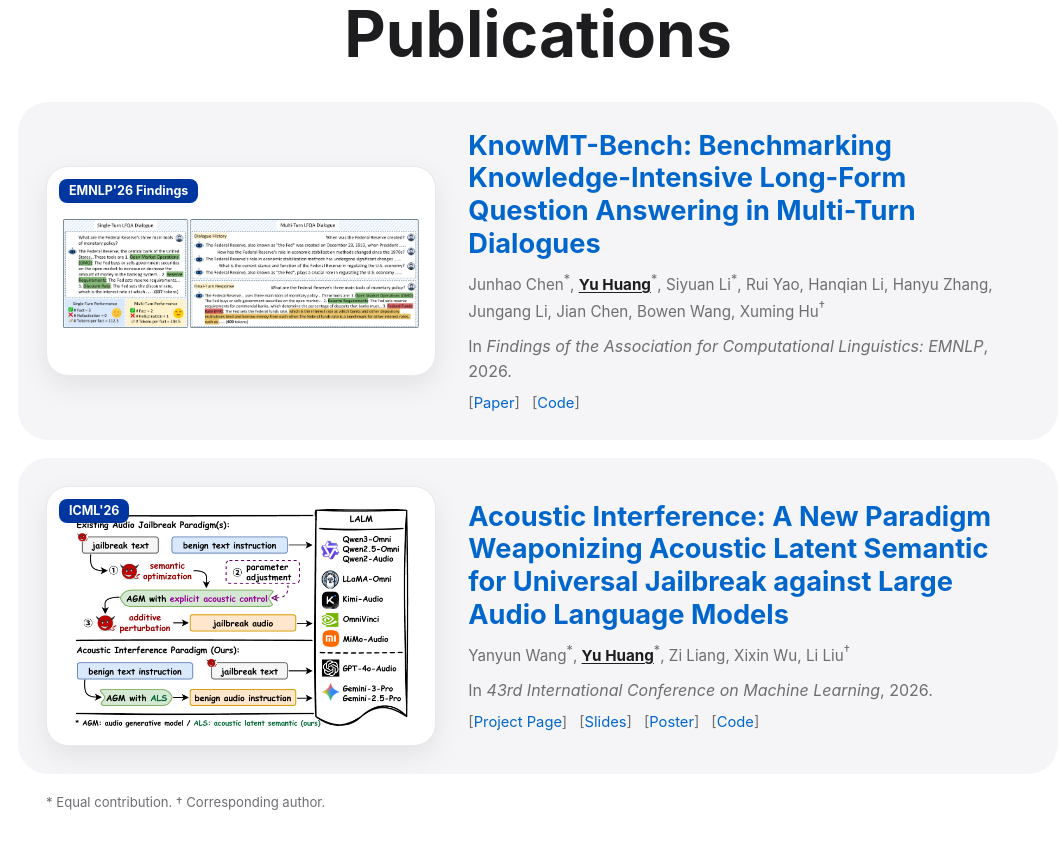
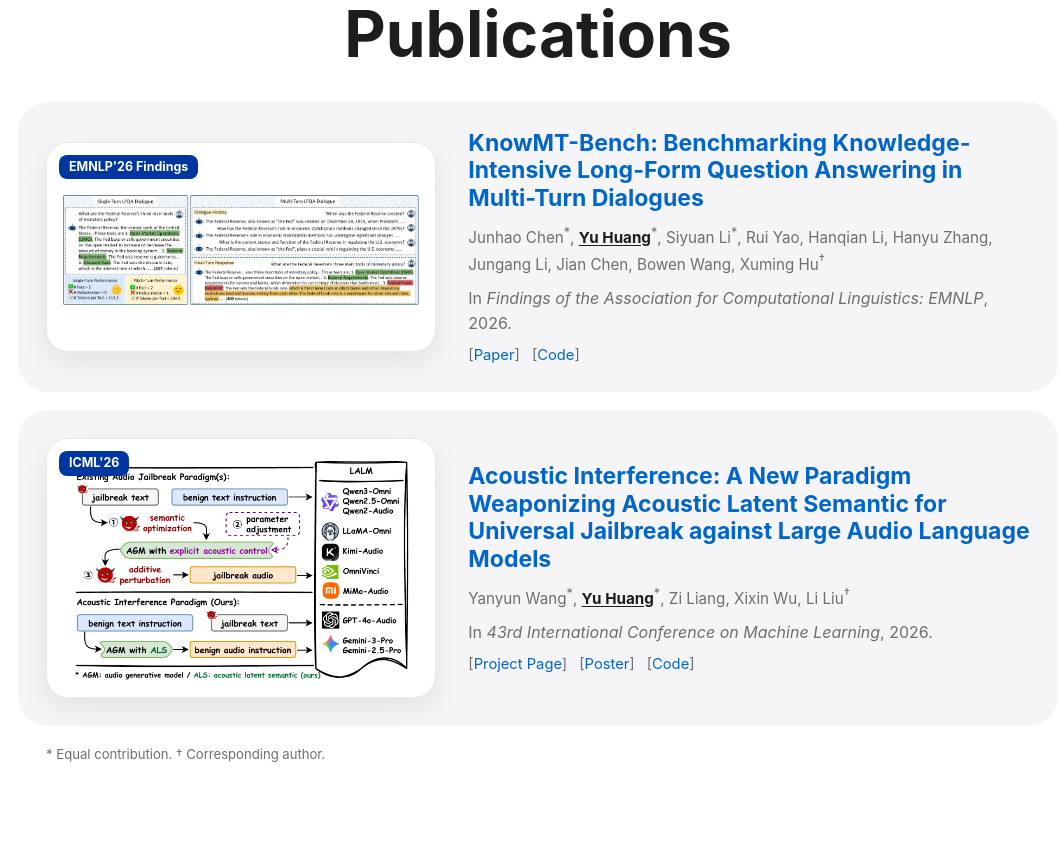
Before and after one commit to hardenyu21/hardenyu21.github.io, a React (Vite) app: page / in a window 1280 px wide. Shown: the part 2440-3288 px from the top of the page, without its empty margins (102-1162 px from the left). Built offline with nearby package versions, Linux system fonts and the light colour scheme.

Commit message:
Refine publication titles and links

```diff
--- a/content/publications.json
+++ b/content/publications.json
@@ -45,7 +45,6 @@
     "year": "2026",
     "links": [
       { "label": "Project Page", "href": "https://flaai.github.io/AIA_page/" },
-      { "label": "Slides", "href": "https://github.com/FlaAI/ywang/blob/main/files/Slides_ICML26.pptx" },
       { "label": "Poster", "href": "https://github.com/FlaAI/ywang/blob/main/files/Poster_ICML26.pdf" },
       { "label": "Code", "href": "https://github.com/FlaAI/AIA" }
     ]
--- a/src/styles/layout.css
+++ b/src/styles/layout.css
@@ -743,7 +743,7 @@ main {
 }
 
 .publication-copy h3 {
-  font-size: clamp(1.25rem, 2.2vw, 1.7rem);
+  font-size: clamp(1.08rem, 1.8vw, 1.45rem);
   line-height: 1.2;
 }
 
```
